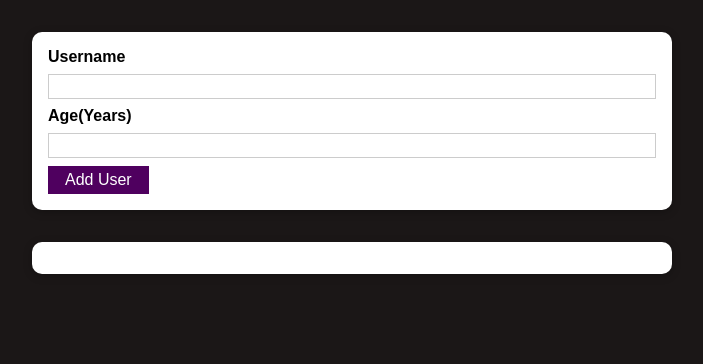
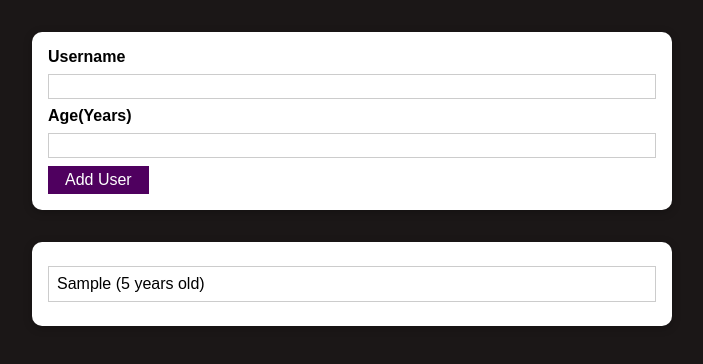
Before and after one commit to takkar94/AddingProjectWithValidation, a React (Create React App) app: page / in a window 1280 px wide. Both pictures are taken after typing "Sample", "5" into the empty fields and a click on the button "Add User". Shown: the top 364 px of the page, without its empty margins (288-991 px from the left). Built offline with nearby package versions, Linux system fonts and the light colour scheme.

Commit message:
adding the users

```diff
--- a/src/App.js
+++ b/src/App.js
@@ -1,13 +1,23 @@
-import React from 'react';
-import AddUser from './components/Users/AddUsers';
-import UsersList from './components/Users/UsersList';
-
+import React, { useState } from "react";
+import AddUser from "./components/Users/AddUsers";
+import UsersList from "./components/Users/UsersList";
 
 function App() {
+  const [usersList, setUsersList] = useState([]);
+
+  const addUserHandler = (uName, uAge) => {
+    setUsersList((prevList) => {
+      return [
+        ...prevList,
+        { name: uName, age: uAge, id: Math.random().toString() },
+      ];
+    });
+  };
+
   return (
     <div>
-      <AddUser/>
-      <UsersList users={[]}/>
+      <AddUser onAddUser={addUserHandler} />
+      <UsersList users={usersList} />
     </div>
   );
 }
--- a/src/components/Users/AddUsers.js
+++ b/src/components/Users/AddUsers.js
@@ -2,7 +2,7 @@
 import Card from "../UI/Card";
 import classes from "./AddUsers.module.css";
 import { useState } from "react";
-import UsersList from "./UsersList";
+//import UsersList from "./UsersList";
 
 const AddUser = (props) => {
   const [userName, setUserName] = useState("");
@@ -17,7 +17,7 @@
     if (+age < 1) {
       return;
     }
-    console.log(userName, age);
+    props.onAddUser(userName, age);
     setUserName("");
     setAge("");
   };
--- a/src/components/Users/UsersList.js
+++ b/src/components/Users/UsersList.js
@@ -7,7 +7,7 @@
         <ul>
             {props.users.map(user => {
                 return(
-                    <li>
+                    <li key={user.id}>
                         {user.name} ({user.age} years old)
                     </li>
                 )
```
